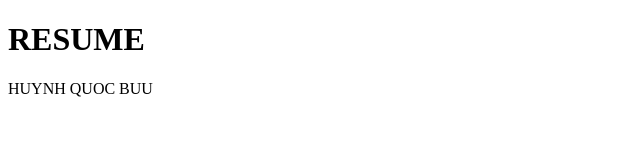
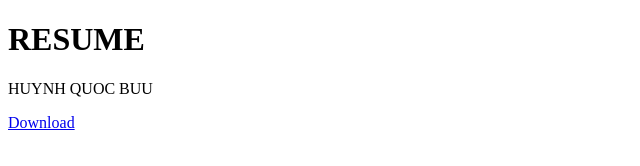
Before and after one commit to huynhquocbuu/resume, a plain HTML site: page index.html in a window 1280 px wide. Shown: the full height of the page, 0-640 px from the left. Drawn offline with Linux system fonts and the light colour scheme.

Commit message:
Update index.html

```diff
--- a/index.html
+++ b/index.html
@@ -7,6 +7,6 @@
 
 <h1>RESUME</h1>
 <p>HUYNH QUOC BUU</p>
-
+<a href="Huynh Quoc Buu CV-2018.pdf">Download</a>
 </body>
 </html>
```
